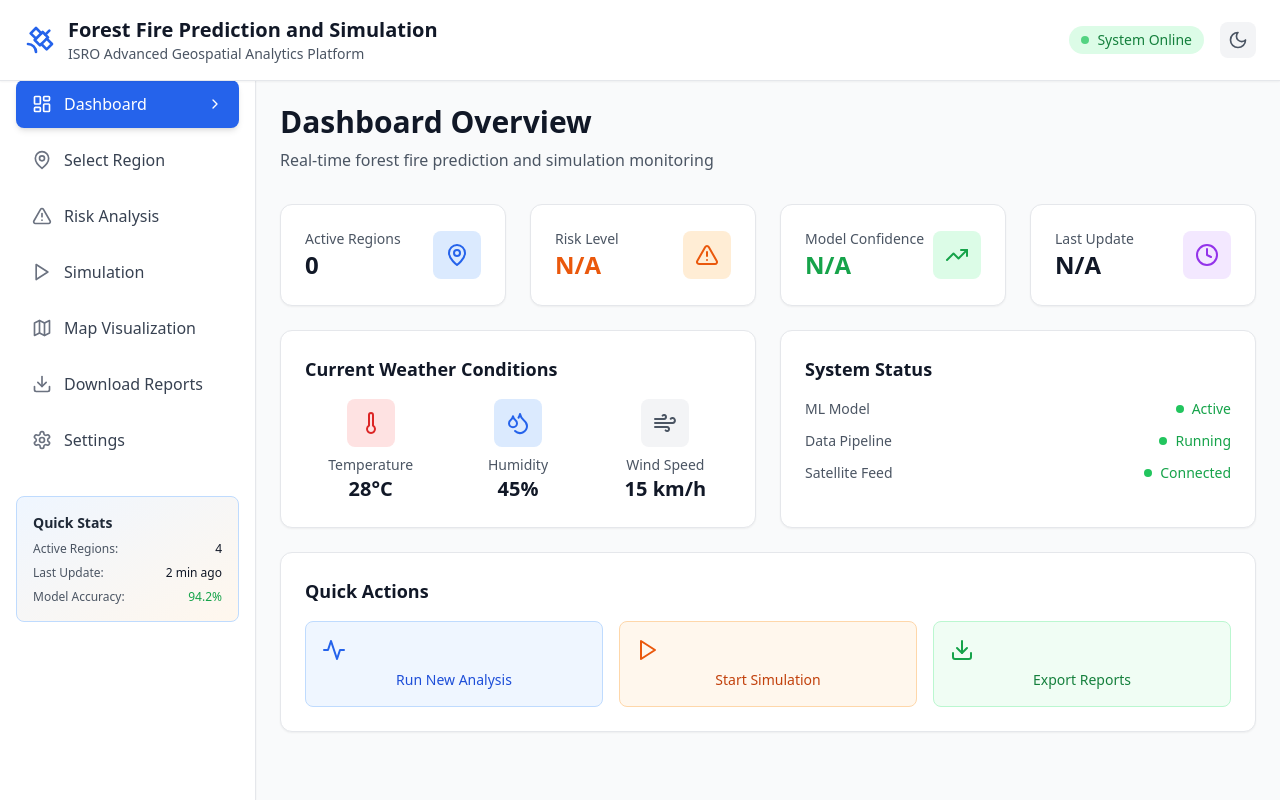
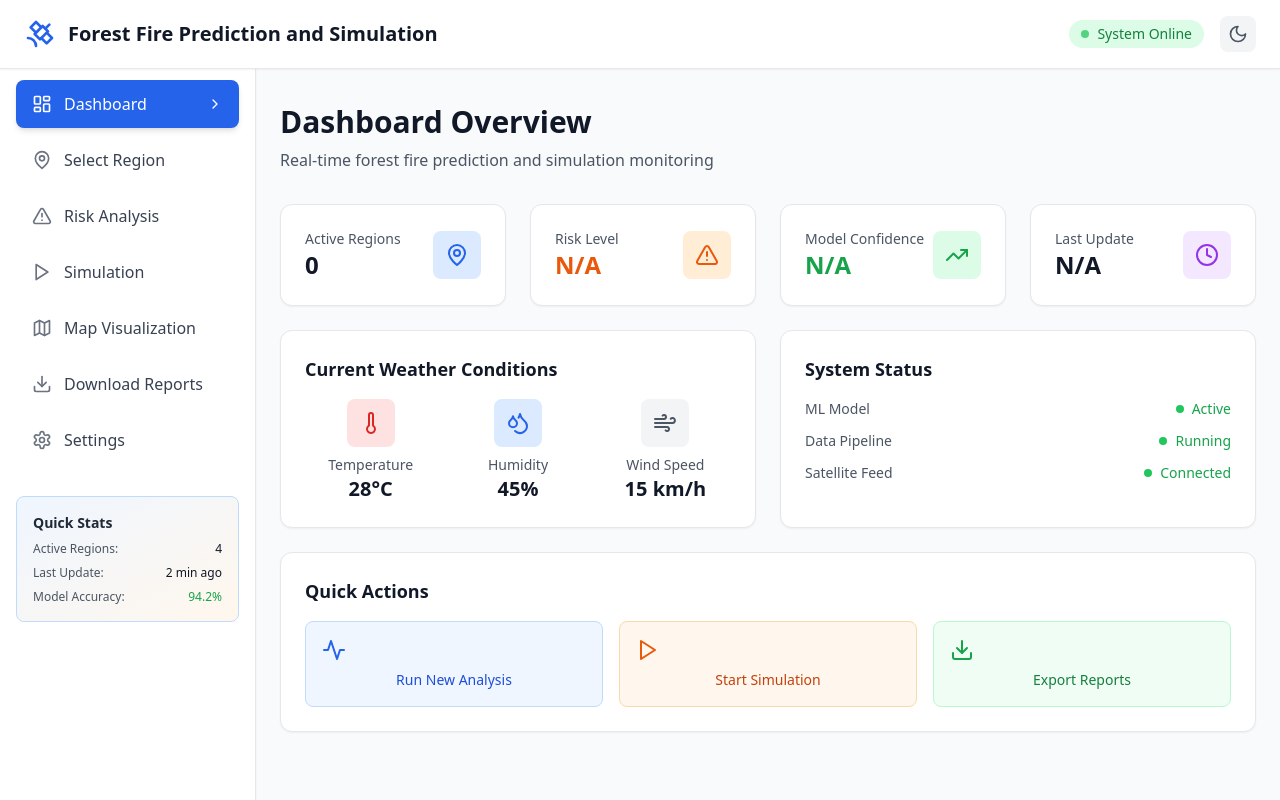
Before and after one commit to sadhanasadhu07/forest-fire-bolt, a React (Vite) app: page / in a window 1280 px wide. Built offline with nearby package versions, Linux system fonts and the light colour scheme; what chartjs-plugin-datalabels would draw is missing.

Commit message:
title modification

```diff
--- a/index.html
+++ b/index.html
@@ -4,7 +4,7 @@
     <meta charset="UTF-8" />
     <link rel="icon" type="image/svg+xml" href="/vite.svg" />
     <meta name="viewport" content="width=device-width, initial-scale=1.0" />
-    <title>ISRO Forest Fire Prediction System</title>
+    <title>Forest Fire Prediction System</title>
 
     <!-- Leaflet CSS -->
     <link rel="stylesheet" href="https://unpkg.com/leaflet@1.9.4/dist/leaflet.css"
--- a/src/components/Header.tsx
+++ b/src/components/Header.tsx
@@ -10,7 +10,7 @@ const Header: React.FC = () => {
             <div className="flex items-center space-x-2">
               <Satellite className="h-8 w-8 text-orange-400" />
               <div>
-                <h1 className="text-xl font-bold">ISRO Forest Fire Prediction System</h1>
+
                 <p className="text-sm text-blue-200">Advanced Geospatial Analytics for Fire Management</p>
               </div>
             </div>
--- a/src/components/Navbar.tsx
+++ b/src/components/Navbar.tsx
@@ -24,9 +24,7 @@ const Navbar: React.FC<NavbarProps> = ({ isDarkMode, onThemeToggle }) => {
               <h1 className="text-xl font-bold text-gray-900 dark:text-white">
                 Forest Fire Prediction and Simulation
               </h1>
-              <p className="text-sm text-gray-600 dark:text-gray-300">
-                ISRO Advanced Geospatial Analytics Platform
-              </p>
+
             </div>
           </div>
 
```
